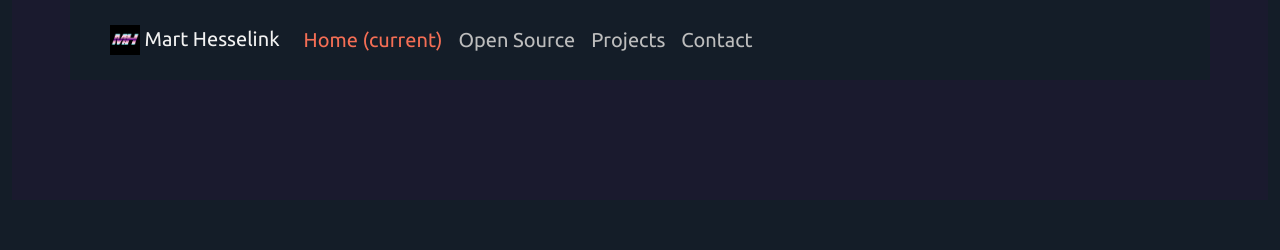
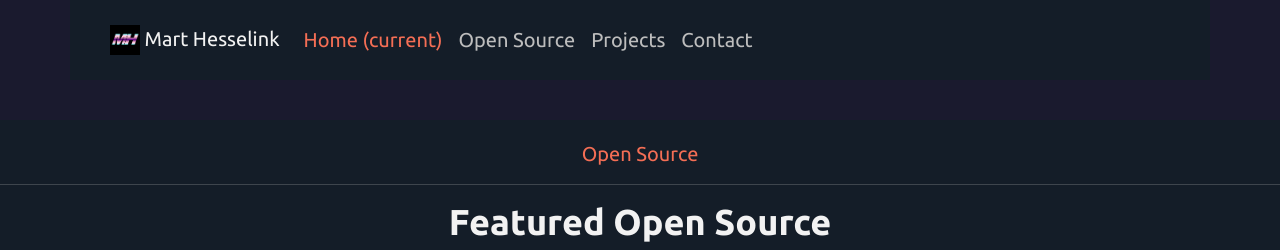
Before and after one commit to marthesselink/portfolio, a Vue app: page / in a window 1280 px wide. Shown: the top 250 px of the page. Built offline with nearby package versions, Linux system fonts and the light colour scheme; no server answers.

Commit message:
:lipstick: Header

```diff
--- a/src/components/Header.vue
+++ b/src/components/Header.vue
@@ -80,10 +80,13 @@
 </script>
 
 <style lang="scss" scoped>
+  .container-fluid {
+    background-color: $header-background;
+  }
+
   .header {
-    margin-bottom: 100px;
-    background-color: $header-background;
-    padding: 100px 0;
+    margin-bottom: 20px;
+    padding: 100px 0 20px;
   }
 
   h1 {
@@ -119,7 +122,10 @@
   }
 
   .socials {
+    margin-bottom: 20px;
+
     button {
+      margin-bottom: 10px;
       &.outline {
         background: none;
         border: 2px solid $orange;
```
